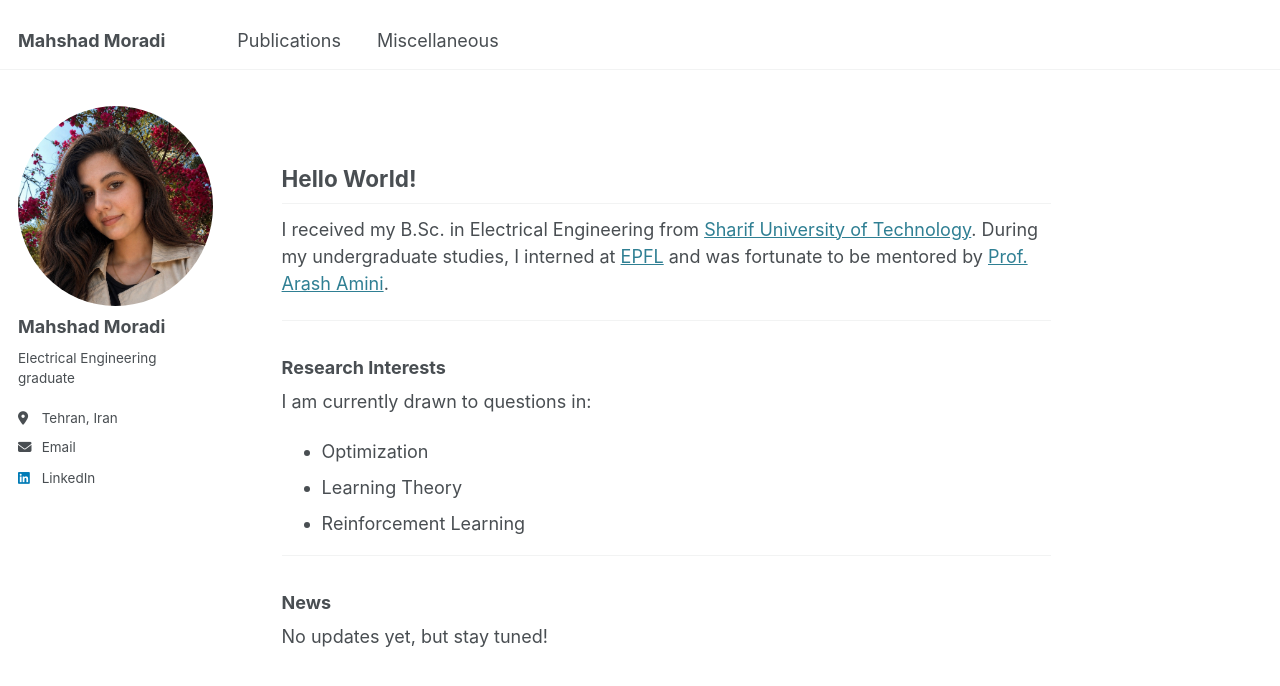
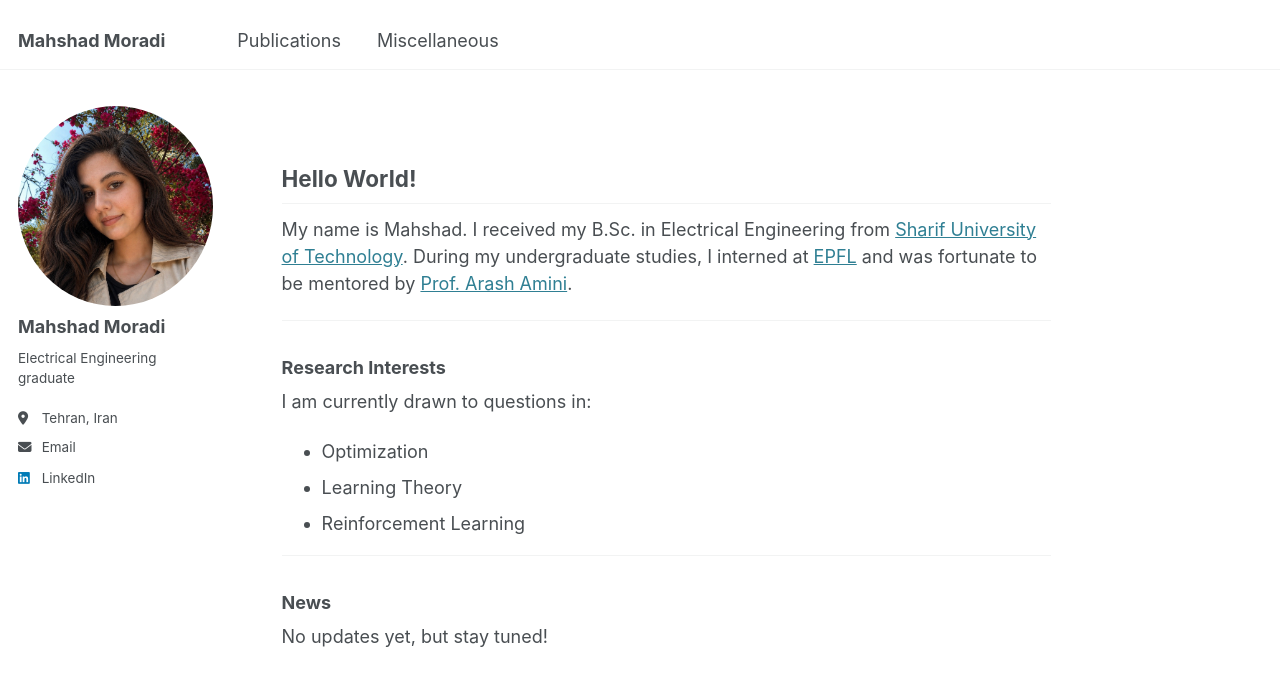
Before and after one commit to mahshadmoradi/mahshadmoradi.github.io, a Jekyll site: the page built from _pages/about.md, in a window 1280 px wide and 1052 px high. Shown: the top 686 px of the window. Built offline with Jekyll 4.4.1, drawn with Linux system fonts in a browser that asks for light colours; a script that is not in the unit is left out.

Commit message:
Update about.md

```diff
--- a/_pages/about.md
+++ b/_pages/about.md
@@ -9,7 +9,7 @@ redirect_from:
 
 ## Hello World!
 
-I received my B.Sc. in Electrical Engineering from [Sharif University of Technology](https://en.sharif.ir). During my undergraduate studies, I interned at [EPFL](https://www.epfl.ch/en/) and was fortunate to be mentored by [Prof. Arash Amini](https://scholar.google.com/citations?hl=en&user=3ekS0ucAAAAJ&view_op=list_works&sortby=pubdate).
+My name is Mahshad. I received my B.Sc. in Electrical Engineering from [Sharif University of Technology](https://en.sharif.ir). During my undergraduate studies, I interned at [EPFL](https://www.epfl.ch/en/) and was fortunate to be mentored by [Prof. Arash Amini](https://scholar.google.com/citations?hl=en&user=3ekS0ucAAAAJ&view_op=list_works&sortby=pubdate).
 
 ---
 
```
